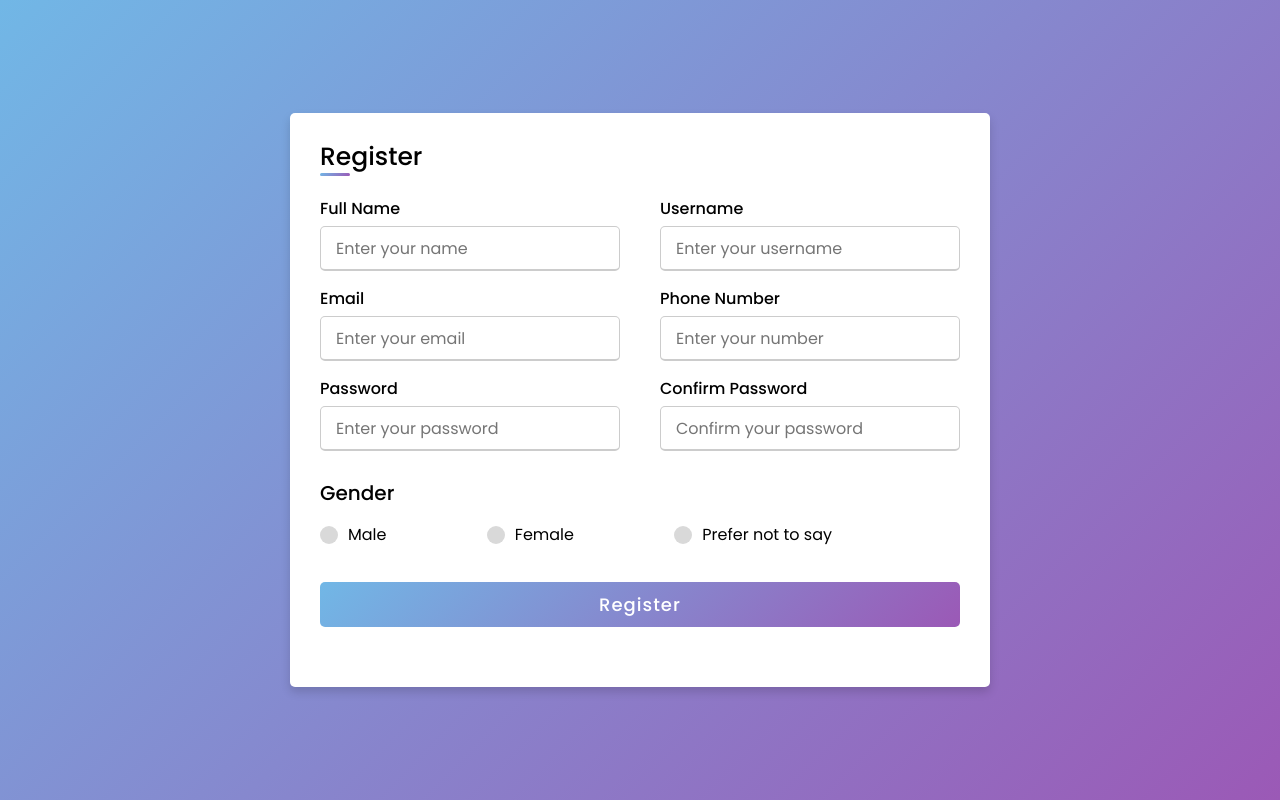
After one commit to subhamdnath/interviewhub, a Django app: page /register/ in a window 1280 px wide. The commit adds this page. Run offline with Django 5.2, Linux system fonts and the light colour scheme.

Commit message:
Added register and login template

```diff
--- a/interviewhub_project/home/urls.py
+++ b/interviewhub_project/home/urls.py
@@ -2,7 +2,10 @@ from django.urls import path
 from home.views import *
 
 urlpatterns = [
-    path('', home_view, name="home_view" ),
+    path('', home_view, name="home" ),
+    path('register/', register_view, name="register" ),
+    path('login/', login_view, name="login" ),
     path('job/', job_view, name="job" ),
 
+
 ]
--- a/interviewhub_project/home/views.py
+++ b/interviewhub_project/home/views.py
@@ -4,5 +4,11 @@ from django.http import HttpResponse
 def home_view(request):
     return render(request, "home/home_view.html")
 
+def register_view(request):
+    return render(request, "home/register_view.html")
+
+def login_view(request):
+    return render(request, "home/login_view.html")
+
 def job_view(request):
     return render(request, "home/job.html")
--- /dev/null
+++ b/interviewhub_project/static/css/style_register.css
@@ -0,0 +1,146 @@
+@import url('https://fonts.googleapis.com/css2?family=Poppins:wght@200;300;400;500;600;700&display=swap');
+*{
+  margin: 0;
+  padding: 0;
+  box-sizing: border-box;
+  font-family: 'Poppins',sans-serif;
+}
+body{
+  height: 100vh;
+  display: flex;
+  justify-content: center;
+  align-items: center;
+  padding: 10px;
+  background: linear-gradient(135deg, #71b7e6, #9b59b6);
+}
+.container{
+  max-width: 700px;
+  width: 100%;
+  background-color: #fff;
+  padding: 25px 30px;
+  border-radius: 5px;
+  box-shadow: 0 5px 10px rgba(0,0,0,0.15);
+}
+.container .title{
+  font-size: 25px;
+  font-weight: 500;
+  position: relative;
+}
+.container .title::before{
+  content: "";
+  position: absolute;
+  left: 0;
+  bottom: 0;
+  height: 3px;
+  width: 30px;
+  border-radius: 5px;
+  background: linear-gradient(135deg, #71b7e6, #9b59b6);
+}
+.content form .user-details{
+  display: flex;
+  flex-wrap: wrap;
+  justify-content: space-between;
+  margin: 20px 0 12px 0;
+}
+form .user-details .input-box{
+  margin-bottom: 15px;
+  width: calc(100% / 2 - 20px);
+}
+form .input-box span.details{
+  display: block;
+  font-weight: 500;
+  margin-bottom: 5px;
+}
+.user-details .input-box input{
+  height: 45px;
+  width: 100%;
+  outline: none;
+  font-size: 16px;
+  border-radius: 5px;
+  padding-left: 15px;
+  border: 1px solid #ccc;
+  border-bottom-width: 2px;
+  transition: all 0.3s ease;
+}
+.user-details .input-box input:focus,
+.user-details .input-box input:valid{
+  border-color: #9b59b6;
+}
+ form .gender-details .gender-title{
+  font-size: 20px;
+  font-weight: 500;
+ }
+ form .category{
+   display: flex;
+   width: 80%;
+   margin: 14px 0 ;
+   justify-content: space-between;
+ }
+ form .category label{
+   display: flex;
+   align-items: center;
+   cursor: pointer;
+ }
+ form .category label .dot{
+  height: 18px;
+  width: 18px;
+  border-radius: 50%;
+  margin-right: 10px;
+  background: #d9d9d9;
+  border: 5px solid transparent;
+  transition: all 0.3s ease;
+}
+ #dot-1:checked ~ .category label .one,
+ #dot-2:checked ~ .category label .two,
+ #dot-3:checked ~ .category label .three{
+   background: #9b59b6;
+   border-color: #d9d9d9;
+ }
+ form input[type="radio"]{
+   display: none;
+ }
+ form .button{
+   height: 45px;
+   margin: 35px 0
+ }
+ form .button input{
+   height: 100%;
+   width: 100%;
+   border-radius: 5px;
+   border: none;
+   color: #fff;
+   font-size: 18px;
+   font-weight: 500;
+   letter-spacing: 1px;
+   cursor: pointer;
+   transition: all 0.3s ease;
+   background: linear-gradient(135deg, #71b7e6, #9b59b6);
+ }
+ form .button input:hover{
+  /* transform: scale(0.99); */
+  background: linear-gradient(-135deg, #71b7e6, #9b59b6);
+  }
+ @media(max-width: 584px){
+ .container{
+  max-width: 100%;
+}
+form .user-details .input-box{
+    margin-bottom: 15px;
+    width: 100%;
+  }
+  form .category{
+    width: 100%;
+  }
+  .content form .user-details{
+    max-height: 300px;
+    overflow-y: scroll;
+  }
+  .user-details::-webkit-scrollbar{
+    width: 5px;
+  }
+  }
+  @media(max-width: 459px){
+  .container .content .category{
+    flex-direction: column;
+  }
+}
--- a/interviewhub_project/templates/home/job.html
+++ b/interviewhub_project/templates/home/job.html
@@ -47,10 +47,10 @@
             <div class="d-flex ml-auto flex-column flex-lg-row align-items-center">
               <ul class="navbar-nav  ">
                 <li class="nav-item active">
-                  <a class="nav-link" href="home_view.html">Home <span class="sr-only">(current)</span></a>
+                  <a class="nav-link" href="/">Home <span class="sr-only">(current)</span></a>
                 </li>
                 <li class="nav-item">
-                  <a class="nav-link" href="job.html"> Jobs </a>
+                  <a class="nav-link" href="/job/"> Jobs </a>
                 </li>
               </ul>
               <form class="form-inline  ml-0 ml-lg-4 ">
--- /dev/null
+++ b/interviewhub_project/templates/home/register_view.html
@@ -0,0 +1,77 @@
+<!DOCTYPE html>
+<!-- Designined by CodingLab - youtube.com/codinglabyt -->
+<html lang="en" dir="ltr">
+  <head>
+    <meta charset="UTF-8">
+    <title> Register </title>
+    <link rel="stylesheet" href="/static/css/style_register.css">
+     <meta name="viewport" content="width=device-width, initial-scale=1.0">
+   </head>
+<body>
+  <div class="container">
+    <div class="title">Register</div>
+    <div class="content">
+      <form action="#">
+        <div class="user-details">
+
+          <div class="input-box">
+            <span class="details">Full Name</span>
+            <input type="text" placeholder="Enter your name" required>
+          </div>
+
+          <div class="input-box">
+            <span class="details">Username</span>
+            <input type="text" placeholder="Enter your username" required>
+          </div>
+
+          <div class="input-box">
+            <span class="details">Email</span>
+            <input type="text" placeholder="Enter your email" required>
+          </div>
+
+          <div class="input-box">
+            <span class="details">Phone Number</span>
+            <input type="text" placeholder="Enter your number" required>
+          </div>
+
+          <div class="input-box">
+            <span class="details">Password</span>
+            <input type="text" placeholder="Enter your password" required>
+          </div>
+
+          <div class="input-box">
+            <span class="details">Confirm Password</span>
+            <input type="text" placeholder="Confirm your password" required>
+          </div>
+
+        </div>
+        <div class="gender-details">
+          <input type="radio" name="gender" id="dot-1">
+          <input type="radio" name="gender" id="dot-2">
+          <input type="radio" name="gender" id="dot-3">
+          <span class="gender-title">Gender</span>
+          <div class="category">
+            <label for="dot-1">
+            <span class="dot one"></span>
+            <span class="gender">Male</span>
+          </label>
+          <label for="dot-2">
+            <span class="dot two"></span>
+            <span class="gender">Female</span>
+          </label>
+          <label for="dot-3">
+            <span class="dot three"></span>
+            <span class="gender">Prefer not to say</span>
+            </label>
+          </div>
+
+        </div>
+        <div class="button">
+          <input type="submit" value="Register">
+        </div>
+      </form>
+    </div>
+  </div>
+
+</body>
+</html>
```
Also changed, not shown: interviewhub_project/static/css/style_login.css (added, +159 -0 lines), interviewhub_project/templates/home/home_view.html (+5 -5 lines), interviewhub_project/templates/home/login_view.html (added, +60 -0 lines).
